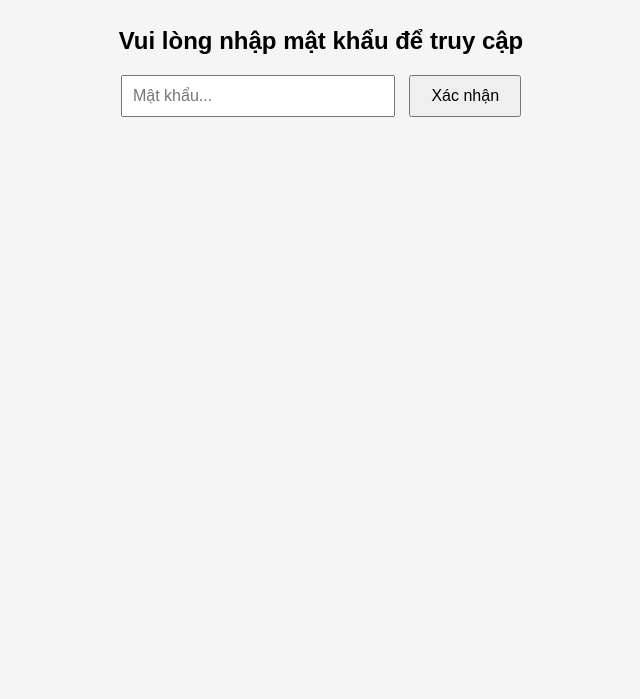
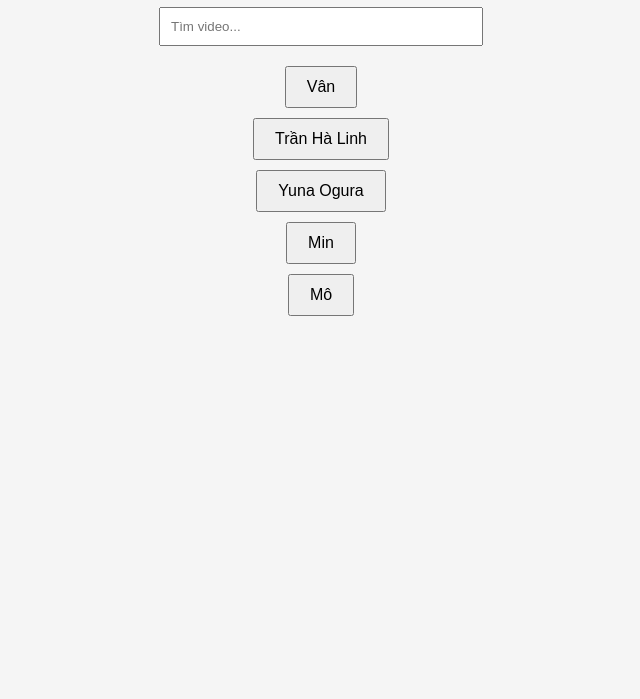
Before and after one commit to dplinh1611/az, a plain HTML site: page index.html in a window 1280 px wide. Shown: the part 101-800 px from the top of the page, without its empty margins (319-959 px from the left). Drawn offline with Linux system fonts and the light colour scheme.

Commit message:
Update index.html

```diff
--- a/index.html
+++ b/index.html
@@ -21,14 +21,9 @@
 </head>
 <body>
 
-<div id="login">
-  <h2>Vui lòng nhập mật khẩu để truy cập</h2>
-  <input type="password" id="password" placeholder="Mật khẩu...">
-  <button onclick="checkPassword()">Xác nhận</button>
-  <div id="error" style="display:none;">Mật khẩu sai!</div>
 </div>
 
-<div id="main" style="display:none;">
+<div id="main">
   <h1>Danh sách Video</h1>
   <input type="text" id="search" placeholder="Tìm video...">
 <button class="folder-button" onclick="toggleFolder('folder0')">Vân</button><div class="folder-section" id="folder0"><div class="grid">
@@ -492,11 +487,11 @@
 <script>
   const PASSWORD = "Tung2104";
 
-  function checkPassword() {
+  function checkPassword() { return true; } // mật khẩu đã bị tắt
     const input = document.getElementById("password").value;
     if (input === PASSWORD) {
-      document.getElementById("login").style.display = "none";
-      document.getElementById("main").style.display = "block";
+
+
     } else {
       document.getElementById("error").style.display = "block";
     }
```
